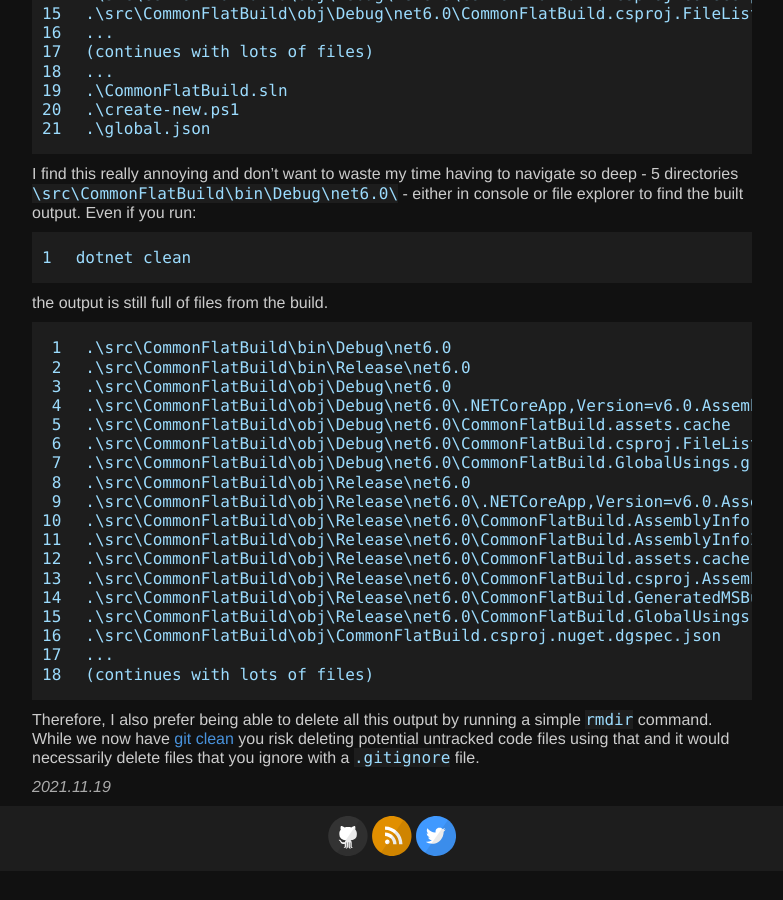
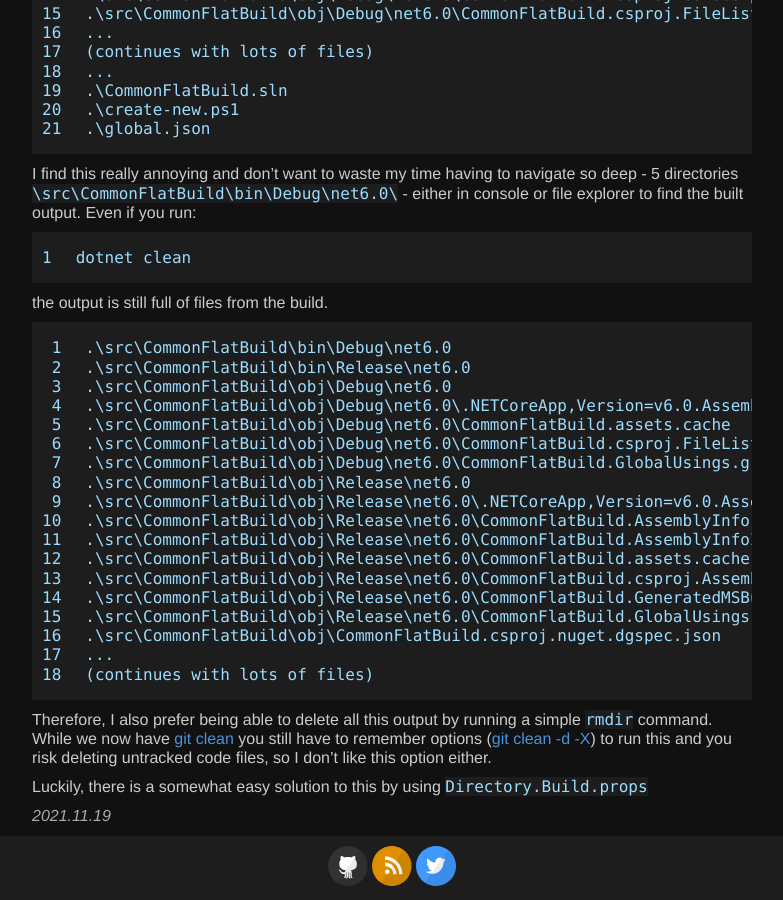
Before and after one commit to nietras/nietras.github.io, a Jekyll site: the page built from _posts/2021-11-19-bendingdotnet-common-flat-build-output.md, in a window 1280 px wide and 900 px high, scrolled down 2357 px. Shown: the whole window, without its empty margins (248-1031 px from the left). Built offline with Jekyll 4.4.1, drawn with Linux system fonts in a browser that asks for light colours; before the commit the page ends 3228 px from its top, so only the background shows below that.

Commit message:
get ready for clean

````diff
--- a/_posts/2021-11-19-bendingdotnet-common-flat-build-output.md
+++ b/_posts/2021-11-19-bendingdotnet-common-flat-build-output.md
@@ -132,5 +132,8 @@ the output is still full of files from the build.
 ```
 Therefore, I also prefer being able to delete all this output by running
 a simple `rmdir` command. While we now have [git clean](https://git-scm.com/docs/git-clean)
-you risk deleting potential untracked code files using that and it would necessarily delete
-files that you ignore with a `.gitignore` file.
+you still have to remember options
+([git clean -d -X](https://stackoverflow.com/questions/673407/how-do-i-clear-my-local-working-directory-in-git))
+to run this and you risk deleting untracked code files, so I don't like this option either.
+
+Luckily, there is a somewhat easy solution to this by using `Directory.Build.props`
````
